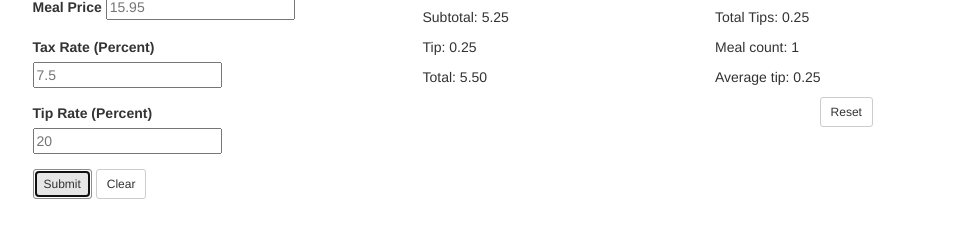
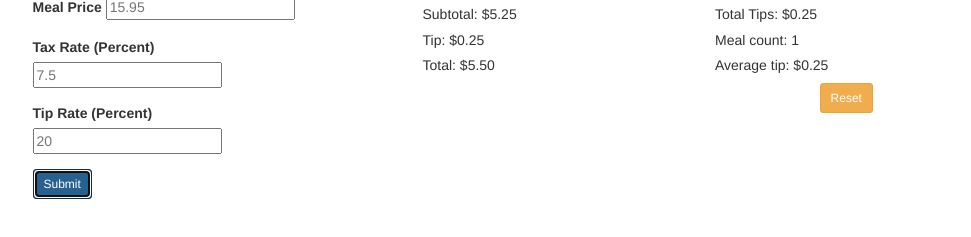
Before and after one commit to SarahNoel/angular-earnings-calculator, a plain HTML site: page index.html in a window 1280 px wide. Both pictures are taken after typing "5", "5", "5" into the empty fields and a click on the input "Submit". Shown: the part 249-486 px from the top of the page, without its empty margins (135-1106 px from the left). Drawn offline with nearby package versions, Linux system fonts and the light colour scheme.

Commit message:
reset button

```diff
--- a/css/main.css
+++ b/css/main.css
@@ -1 +1,4 @@
 /* add custom styles */
+.lighter{
+  font-weight: 400;
+}
--- a/index.html
+++ b/index.html
@@ -33,8 +33,7 @@
               <label>Tip Rate (Percent) </label><br>
              <input class="form-input" type="number" placeholder="20" ng-model="mealTipRate" min="0" step=".01">
             </div>
-            <input class="btn btn-default btn-sm" type="submit" value="Submit" ng-click='calculate()'>
-            <input class="btn btn-default btn-sm" type="button" value="Clear" ng-click= 'clear()'>
+            <input class="btn btn-primary btn-sm" type="submit" value="Submit" ng-click='calculate()'>
             <br><br>
           </form>
           <br>
@@ -47,22 +46,22 @@
               <!-- customer totals -->
               <h2 class="text-center">Total Charges<br><span class="small">Charge per customer</span></h2>
               <div class="totals">
-                <p>Subtotal: {{activeSubtotal}} </p>
-                <p>Tip:  {{activeTip}} </p>
-                <p>Total: {{activeTotal}} </p>
+                <h5>Subtotal: <span class='lighter' ng-show='show'> ${{activeSubtotal}} </span></h5>
+                <h5>Tip:  <span class='lighter' ng-show='show'> ${{activeTip}} </span> </h5>
+                <h5>Total: <span class='lighter' ng-show='show'> ${{activeTotal}}</span> </h5>
               </div>
             </div>
             <div class="col-sm-6">
               <!-- all totals -->
               <h2 class="text-center">Total Earnings<br><span class="small">Running totals</span></h2>
               <div class="totals">
-                <p>Total Tips:  {{runningTips}}</p>
-                <p>Meal count: {{runningCount}}</p>
-                <p>Average tip: {{runningTipAverage}}</p>
+                <h5>Total Tips: <span class='lighter' ng-show='show'> ${{runningTips}}</span></h5>
+                <h5>Meal count: <span class='lighter' ng-show='show'> {{runningCount}}</span></h5>
+                <h5>Average tip: <span class='lighter' ng-show='show'> ${{runningTipAverage}}</span></h5>
 
               </div>
               <div class="text-center">
-                <input class="btn btn-default btn-sm" type="button" value="Reset">
+                <input ng-click='reset()' class="btn btn-warning btn-sm" type="button" value="Reset">
               </div>
             </div>
           </div>
--- a/js/angular.js
+++ b/js/angular.js
@@ -2,6 +2,7 @@ var app = angular.module('earningsCalc', []);
 
 app.controller('Calculator', ['$scope', function($scope) {
   $scope.calculate = function(){
+    $scope.show = true;
     if($scope.runningTips === undefined){
       $scope.runningTips = $scope.runningCount = $scope.runningTipAverage = 0;
     }
@@ -15,5 +16,9 @@ app.controller('Calculator', ['$scope', function($scope) {
     $scope.runningCount = +$scope.runningCount + 1;
     $scope.runningTipAverage = (+$scope.runningTips / +$scope.runningCount).toFixed(2);
     $scope.mealPrice = $scope.mealTipRate = $scope.mealTaxRate = ('');
+    };
+  $scope.reset = function () {
+    $scope.show = false;
+    $scope.activeTotal = $scope.activeTip = $scope.activeSubtotal = $scope.runningCount = $scope.runningTips = $scope.runningTipAverage = $scope.runningCount = ('');
   };
 }]);
```
